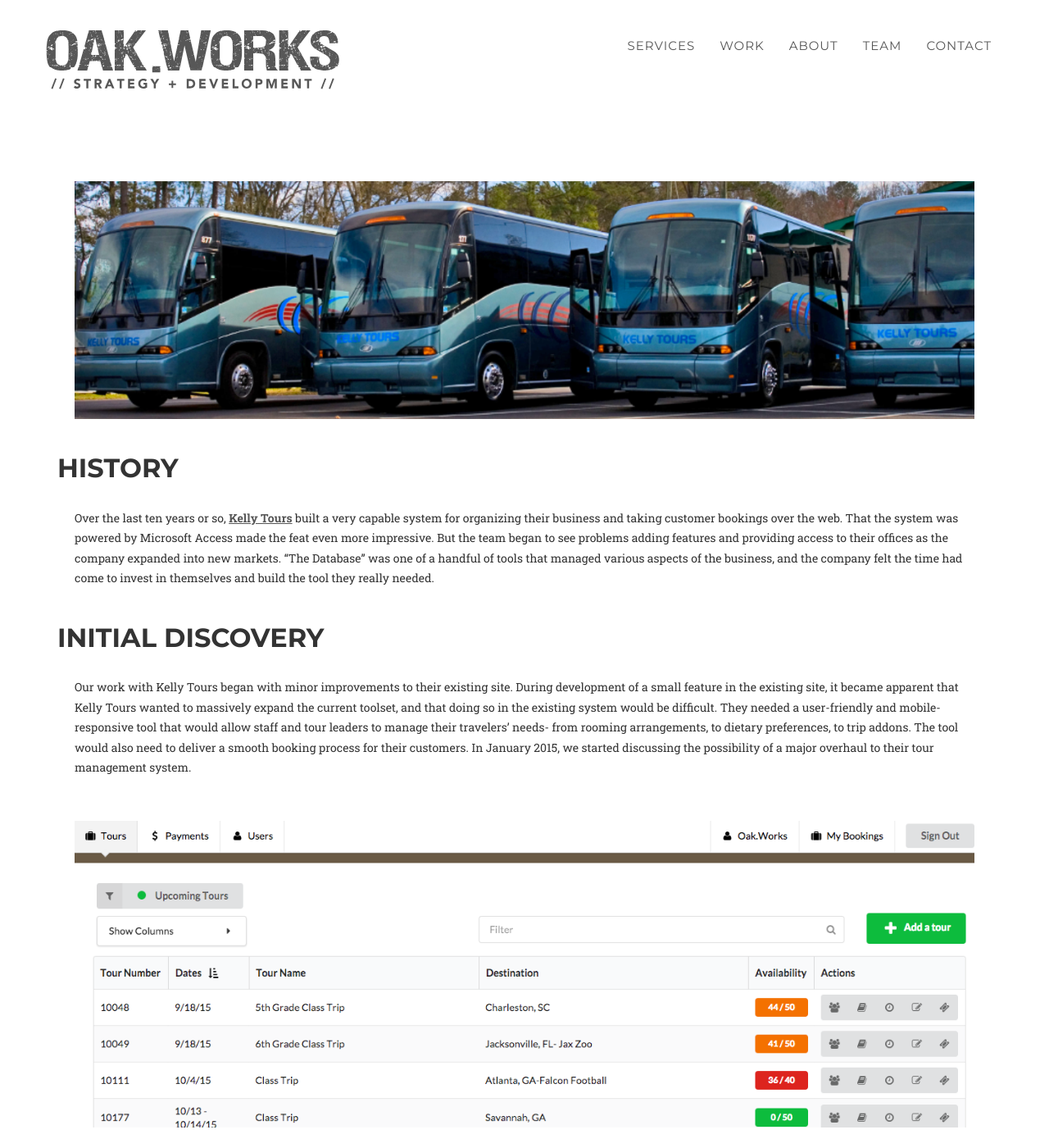
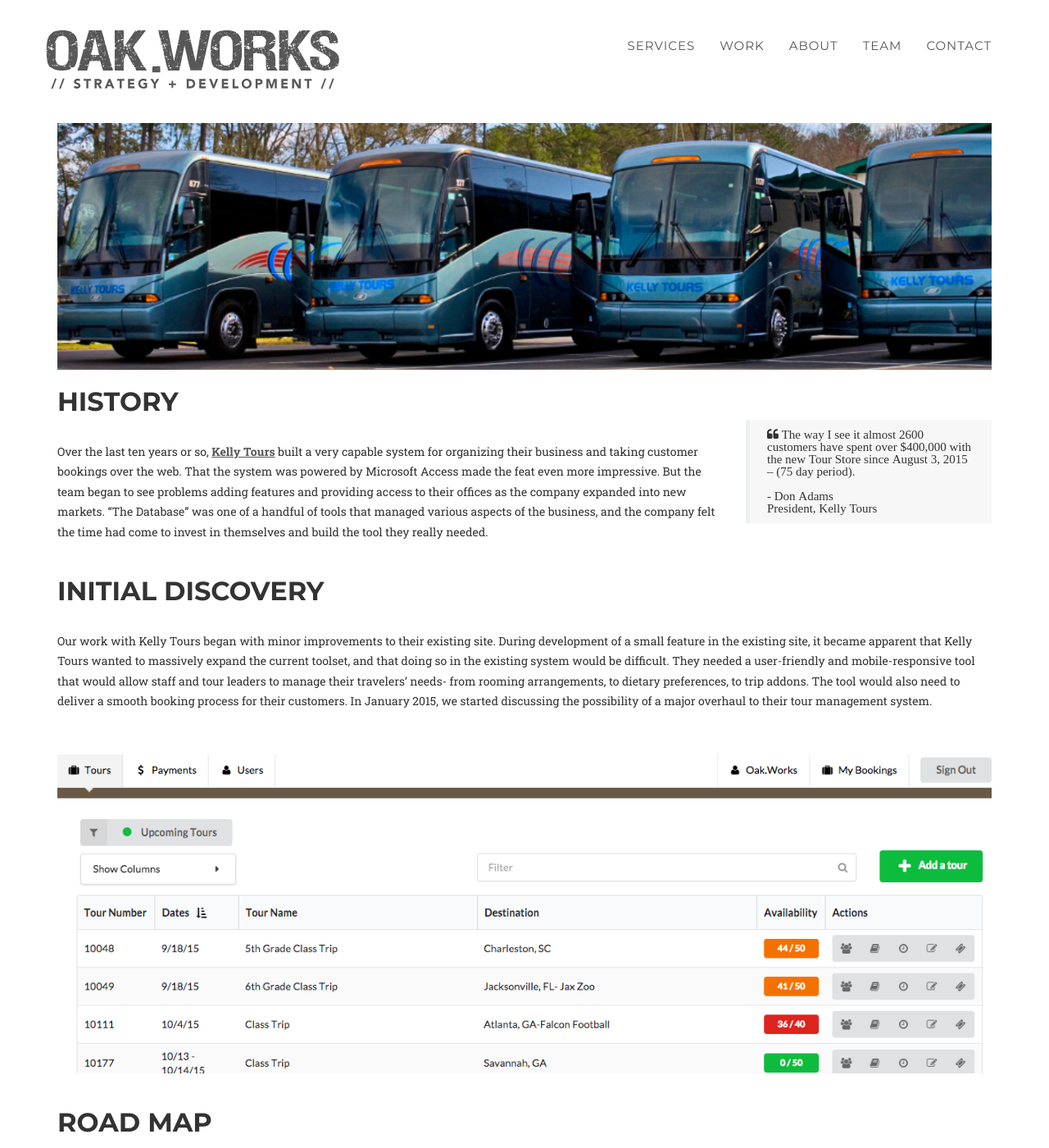
Before and after one commit to oakworks/oakworks.github.io, a Jekyll site: the page built from portfolio/_posts/2015-08-01-case-study-tour-store.md, in a window 1280 px wide and 1400 px high. Shown: the whole window at 82% size. Built offline with Jekyll 4.4.1, drawn with Linux system fonts in a browser that asks for light colours; nearby versions of some CDN libraries; some web fonts are replaced.

Commit message:
Add quote from Don Adams + blockquote styling

```diff
--- a/_config.yml
+++ b/_config.yml
@@ -13,6 +13,7 @@
   secondary: fec503
   secondary-dark: 333
   paragraph-link: 565656
+  blockquote-background: ecf0f1
 
 # Team names, titles and social links
 people:
--- a/portfolio/_posts/2015-08-01-case-study-tour-store.md
+++ b/portfolio/_posts/2015-08-01-case-study-tour-store.md
@@ -13,6 +13,12 @@
 
 ![Kelly Tours Buses]( /img/portfolio/kelly_tours_buses.png "Ready to take you anywhere" ){: .img-responsive}
 
+<blockquote class="fa fa-quote-left right-block">
+The way I see it almost 2600 customers have spent over $400,000 with the new Tour Store since August 3, 2015 – (75 day period).
+<br><br>
+- Don Adams<br>
+President, Kelly Tours
+</blockquote>
 
 ## History
 Over the last ten years or so, [Kelly Tours](http://www.kellytours.com) built a very capable system for organizing their business and taking customer bookings over the web. That the system was powered by Microsoft Access made the feat even more impressive. But the team began to see problems adding features and providing access to their offices as the company expanded into new markets. "The Database" was one of a handful of tools that managed various aspects of the business, and the company felt the time had come to invest in themselves and build the tool they really needed.
```
Also changed, not shown: _includes/css/agency.css (+11 -4 lines).
